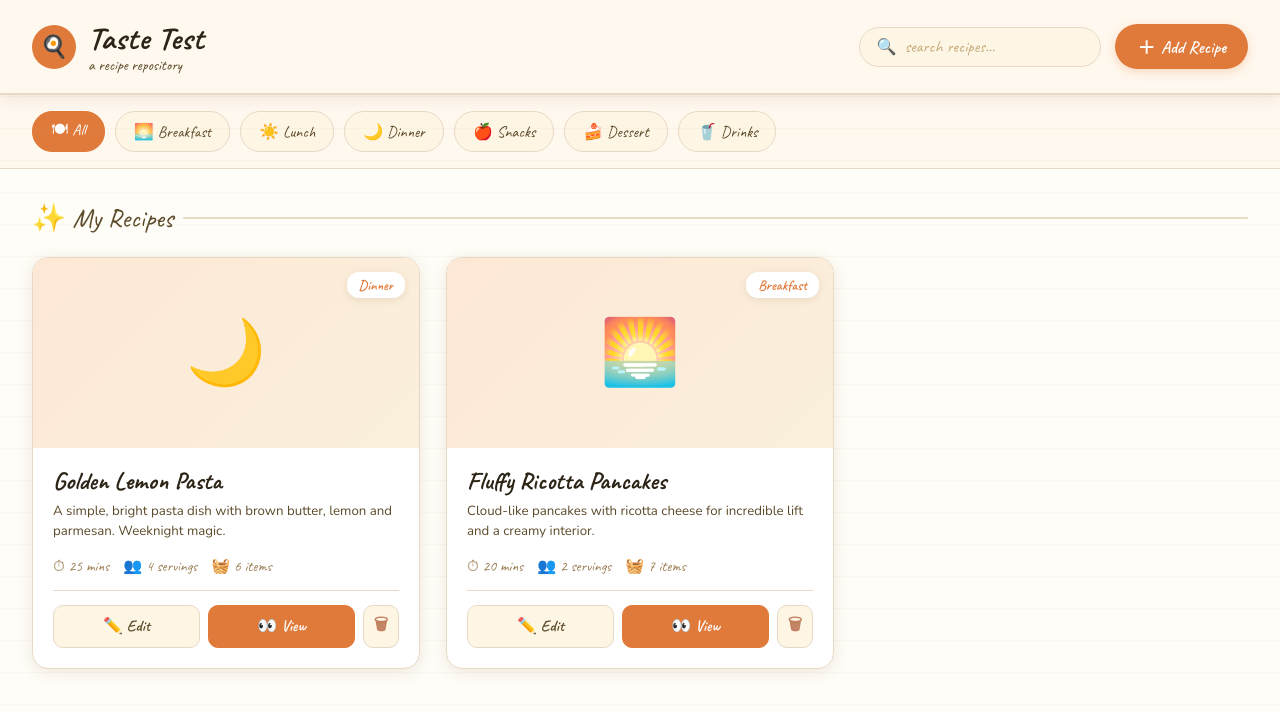
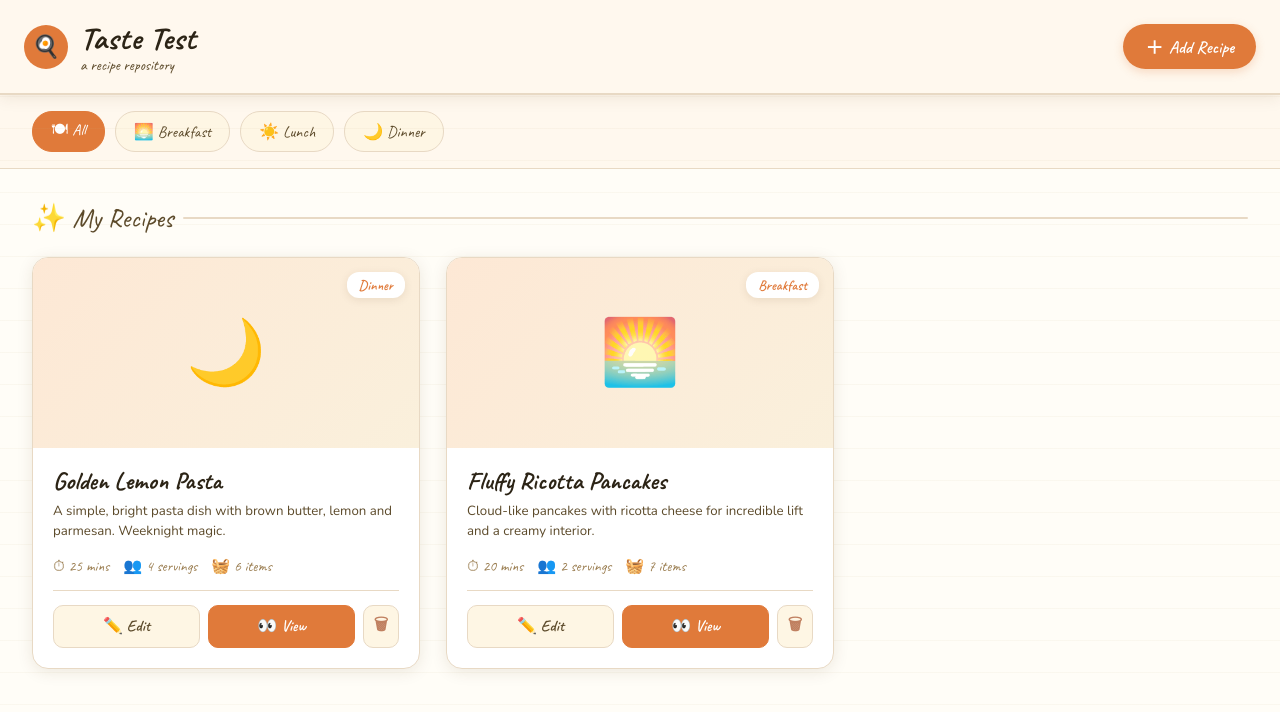
Before and after one commit to KasuallyKool/taste-test, a React (Vite) app: page / in a window 1280 px wide. Shown: the top 712 px of the page. Built offline with nearby package versions, Linux system fonts and the light colour scheme.

Commit message:
Home Screen Update

```diff
--- a/src/App.jsx
+++ b/src/App.jsx
@@ -80,9 +80,6 @@ const FILTERS = [
   { label: "🌅 Breakfast", value: "Breakfast" },
   { label: "☀️ Lunch", value: "Lunch" },
   { label: "🌙 Dinner", value: "Dinner" },
-  { label: "🍎 Snacks", value: "Snacks" },
-  { label: "🍰 Dessert", value: "Dessert" },
-  { label: "🥤 Drinks", value: "Drinks" },
 ];
 
 const EMPTY_INGREDIENT = () => ({ id: Date.now() + Math.random(), qty: "", unit: "", name: "" });
@@ -499,7 +496,7 @@ function GhostBtn({ children, onClick }) {
 export default function App() {
   const [recipes, setRecipes] = useLocalStorage("tasteTestRecipes", SEED_RECIPES);
   const [filter, setFilter] = useState("All");
-  const [search, setSearch] = useState("");
+  const [search] = useState("");
   const [viewRecipe, setViewRecipe] = useState(null);
   const [editRecipe, setEditRecipe] = useState(null);
   const [showForm, setShowForm] = useState(false);
@@ -556,7 +553,7 @@ export default function App() {
       `}</style>
 
       {/* HEADER */}
-      <header style={{ background: "#FFF8EE", borderBottom: "2px solid #E8D9C4", padding: "18px 32px", display: "flex", alignItems: "center", justifyContent: "space-between", position: "sticky", top: 0, zIndex: 100, boxShadow: "0 2px 16px rgba(80,50,10,0.10)" }}>
+      <header style={{ background: "#FFF8EE", borderBottom: "2px solid #E8D9C4", padding: "18px 24px", display: "flex", alignItems: "center", justifyContent: "space-between", position: "sticky", top: 0, zIndex: 100, boxShadow: "0 2px 16px rgba(80,50,10,0.10)" }}>
         <div style={{ display: "flex", alignItems: "center", gap: 12 }}>
           <div style={{ width: 44, height: 44, background: "#E07A3A", borderRadius: "50%", display: "flex", alignItems: "center", justifyContent: "center", fontSize: 22 }}>🍳</div>
           <div>
@@ -564,15 +561,9 @@ export default function App() {
             <span style={{ fontFamily: "'Caveat', cursive", fontSize: "0.95rem", color: "#5C4A2A", display: "block", marginTop: -4 }}>a recipe repository</span>
           </div>
         </div>
-        <div style={{ display: "flex", alignItems: "center", gap: 14 }}>
-          <div style={{ display: "flex", alignItems: "center", background: "#FEF6E4", border: "1.5px solid #E8D9C4", borderRadius: 24, padding: "8px 16px", gap: 8 }}>
-            <span>🔍</span>
-            <input value={search} onChange={e => setSearch(e.target.value)} placeholder="search recipes..." style={{ border: "none", background: "transparent", fontFamily: "'Caveat', cursive", fontSize: "1.05rem", color: "#2C2416", outline: "none", width: 180 }} />
-          </div>
-          <button onClick={() => { setEditRecipe(null); setShowForm(true); }} style={{ background: "#E07A3A", color: "white", border: "none", borderRadius: 24, padding: "10px 22px", fontFamily: "'Caveat', cursive", fontSize: "1.1rem", fontWeight: 600, cursor: "pointer", display: "flex", alignItems: "center", gap: 6, boxShadow: "0 3px 10px rgba(224,122,58,0.25)" }}>
-            <span>＋</span> Add Recipe
-          </button>
-        </div>
+        <button onClick={() => { setEditRecipe(null); setShowForm(true); }} style={{ background: "#E07A3A", color: "white", border: "none", borderRadius: 24, padding: "10px 22px", fontFamily: "'Caveat', cursive", fontSize: "1.1rem", fontWeight: 600, cursor: "pointer", display: "flex", alignItems: "center", gap: 6, boxShadow: "0 3px 10px rgba(224,122,58,0.25)" }}>
+          <span>＋</span> Add Recipe
+        </button>
       </header>
 
       {/* FILTER BAR */}
```
Also changed, not shown: 1 other file (tests, documents, lock files or other folders).
